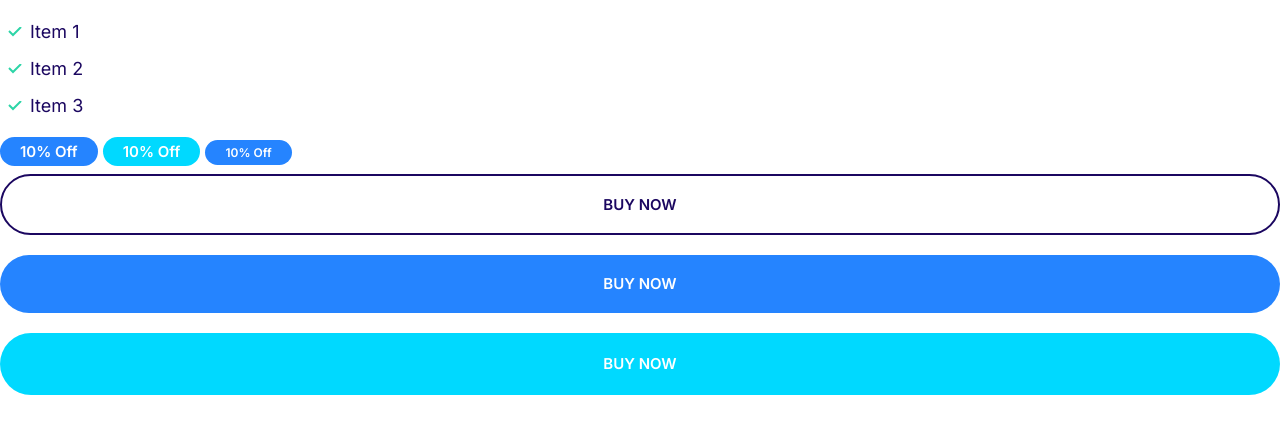
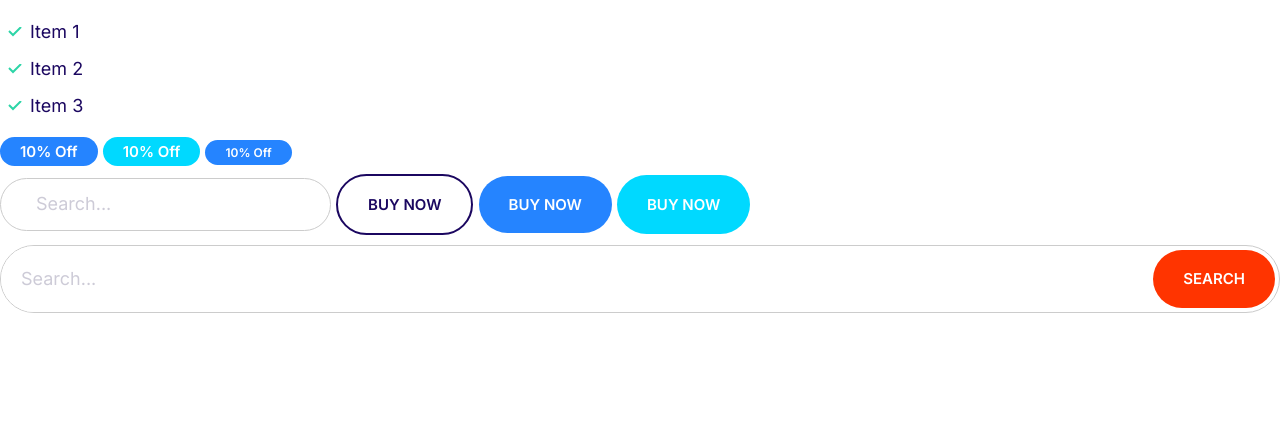
Before and after one commit to emblema/html-css-course-project, a plain HTML site: page index.html in a window 1280 px wide. Drawn offline with Linux system fonts and the light colour scheme.

Commit message:
Build the input component

```diff
--- a/css/styles.css
+++ b/css/styles.css
@@ -4,6 +4,8 @@
   --color-accent: #ff3400;
   --color-headings: #1b0760;
   --color-body: #918ca4;
+  --color-border: #ccc;
+  --border-radius: 40px;
 }
 
 *,
@@ -188,6 +190,7 @@ a {
   font-size: 1.8rem;
   font-weight: 600;
   margin: 1rem 0;
+  outline: 0;
   padding: 2rem 3rem;
   text-align: center;
   text-transform: uppercase;
@@ -242,3 +245,40 @@ a {
   background: var(--color-headings);
   color: #fff;
 }
+
+/* Inputs */
+
+.input {
+  border-radius: var(--border-radius);
+  border: 1px solid var(--color-border);
+  color: var(--color-headings);
+  font-size: 2rem;
+  outline: 0;
+  padding: 1.5rem 3.5rem;
+}
+
+::placeholder {
+  color: #cdcbd7;
+}
+
+.input-group {
+  border: 1px solid var(--color-border);
+  border-radius: var(--border-radius);
+  display: flex;
+}
+
+.input-group .input {
+  border: 0px;
+  flex-grow: 1;
+  padding: 1.5rem 2rem;
+}
+
+.input-group .btn {
+  margin: 4px;
+}
+
+@media screen and (min-width: 1024px) {
+  .input {
+    font-size: 1.8rem;
+  }
+}
--- a/index.html
+++ b/index.html
@@ -23,8 +23,13 @@
       <span class="badge badge--secondary">10% Off</span>
       <span class="badge badge--primary badge--small">10% Off</span>
     </div>
-    <button class="btn btn--primary btn--block btn--outline">Buy Now</button>
-    <button class="btn btn--primary btn--block">Buy Now</button>
-    <a href="#" class="btn btn--secondary btn--block">Buy Now</a>
+    <input type="text" class="input" placeholder="Search..." />
+    <button class="btn btn--primary btn--outline">Buy Now</button>
+    <button class="btn btn--primary">Buy Now</button>
+    <a href="#" class="btn btn--secondary">Buy Now</a>
+    <div class="input-group">
+      <input type="text" class="input" placeholder="Search..." />
+      <button class="btn btn--accent">Search</button>
+    </div>
   </body>
 </html>
```
Also changed, not shown: components/inputs.html (added, +4 -0 lines), images/sprite.svg (added).
